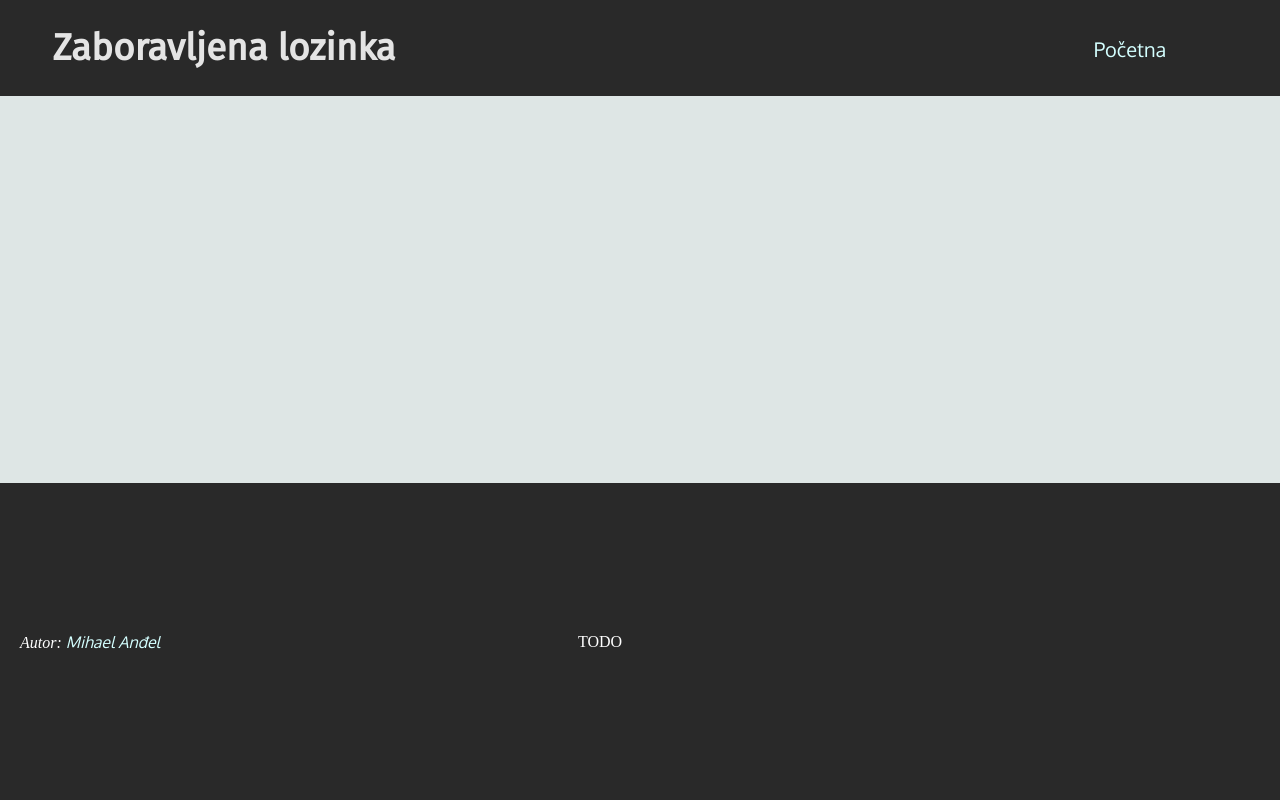
After one commit to MihaelAndel/WebDiP_projekt, a PHP site: page /obrasci/zaboravljena-lozinka.php in a window 1280 px wide. The commit adds this page. Run offline with PHP 8.4, Linux system fonts and the light colour scheme.

Commit message:
Početak zaboravljene lozinke

```diff
--- a/ajax/navigacija.xml
+++ b/ajax/navigacija.xml
@@ -2,8 +2,6 @@
 
     <izbornik naziv="Oprema i lokacije" uloge="1234">
         <izbor naziv="Pretraživanje opreme po lokaciji" uloge="1234"></izbor>
-        <izbor naziv="Informacije o opremi" uloge="1234"></izbor>
-        <izbor naziv="Informacije o lokaciji" uloge="1234"></izbor>
         <izbor naziv="Kreiranje zahtjeva za najam opreme" uloge="12"></izbor>
     </izbornik>
 
--- a/css/prijava.css
+++ b/css/prijava.css
@@ -1,7 +1,7 @@
 @import "style.css";
 
 header {
-    grid-template-columns: 25% 50% 25%;
+    grid-template-columns: 35% 40% 25%;
 }
 
 input {
@@ -16,3 +16,16 @@ input {
 .prijava-registracija {
     grid-column-start: 3;
 }
+
+main {
+    grid-template-columns: auto auto auto;
+}
+
+form {
+    grid-column-start: 2;
+    margin: 0 auto;
+}
+
+a#zaboravljena-lozinka {
+    font-size: 85%;
+}
--- a/obrasci/prijava.php
+++ b/obrasci/prijava.php
@@ -47,6 +47,7 @@ if ($_SERVER["REQUEST_METHOD"] === "POST") {
             <input type="checkbox" name="upamti-me" id="upamti-me">
             <label class="prikazi" for="upamti-me">Upamti me</label>
             <input type="submit" value="Prijavi se">
+            <a id="zaboravljena-lozinka" href="../obrasci/zaboravljena-lozinka.php">Zaboravljena lozinka?</a>
         </form>
     </main>
 
--- /dev/null
+++ b/obrasci/zaboravljena-lozinka.php
@@ -0,0 +1,31 @@
+<!DOCTYPE html>
+<html>
+
+<head>
+    <meta charset="UTF-8">
+    <meta name="viewport" content="width=device-width, initial-scale=1.0">
+    <meta http-equiv="X-UA-Compatible" content="ie=edge">
+    <title>Zaboravljena lozinka</title>
+    <link rel="stylesheet" href="../css/prijava.css">
+</head>
+
+<body>
+    <header>
+        <h1>Zaboravljena lozinka</h1>
+        <nav class="prijava-registracija">
+            <ul>
+                <li> <a href="../index.php">Početna</a> </li>
+            </ul>
+        </nav>
+    </header>
+
+    <main>
+        <form action=""></form>
+    </main>
+
+    <?php
+    include '../templates/footer.php';
+    ?>
+</body>
+
+</html>
```
Also changed, not shown: css/registracija.css (+9 -0 lines).
